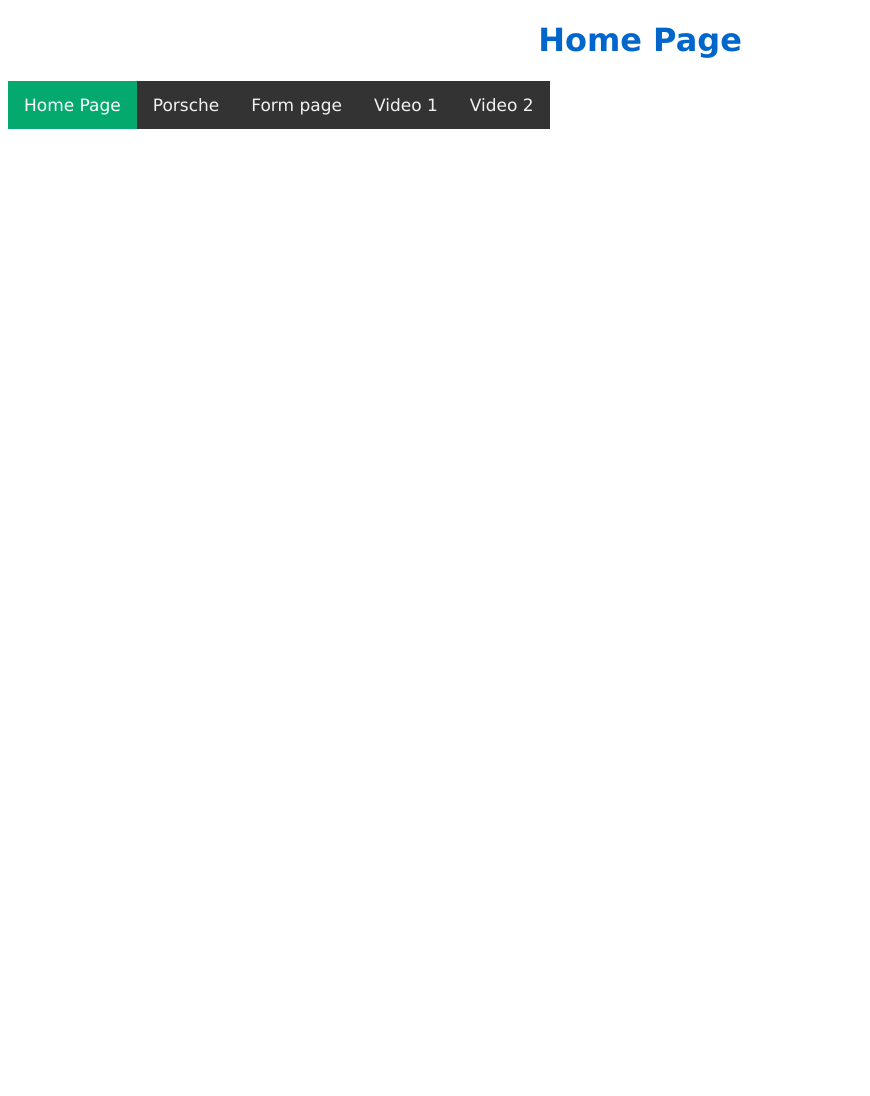
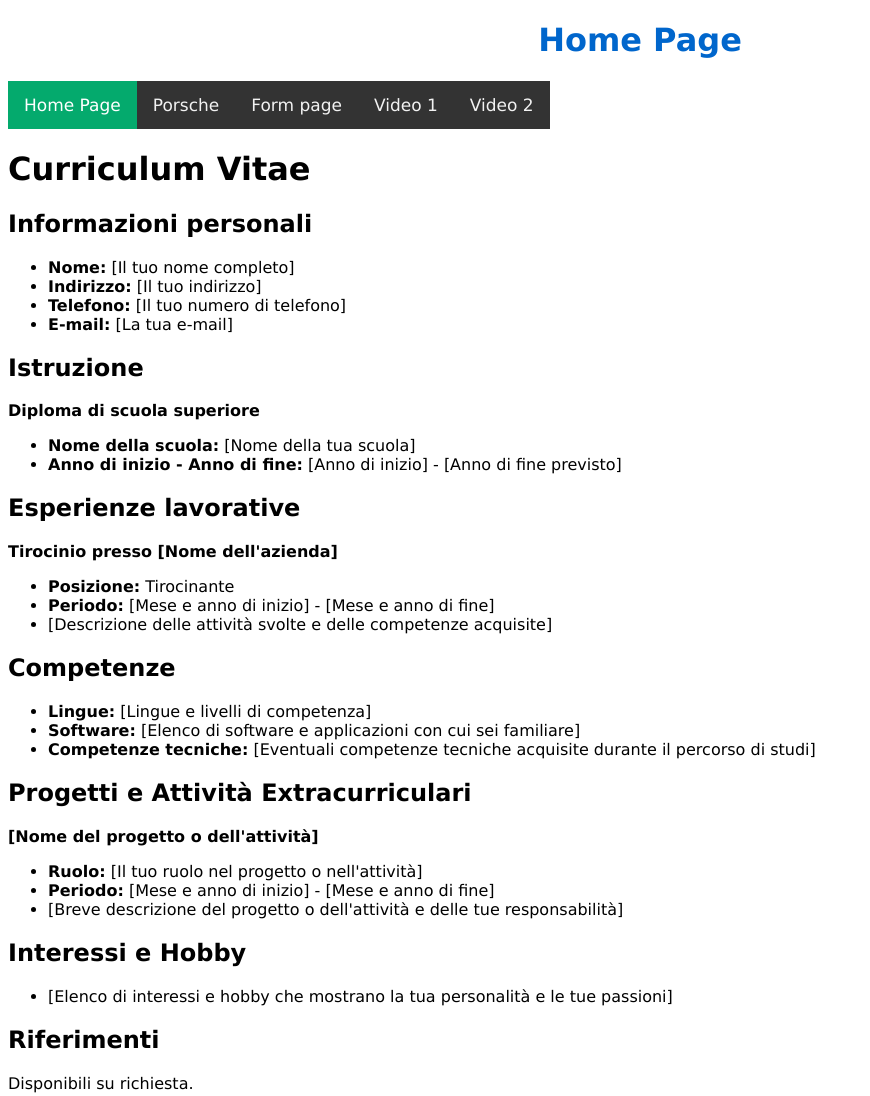
Before and after one commit to andreachiurla/Esercitazione, a plain HTML site: page index.html in a window 1280 px wide. Shown: the whole page, without its empty margins (0-870 px from the left). Before the commit the page ends 800 px from the top, so only its background shows below. Drawn offline with Linux system fonts and the light colour scheme.

Commit message:
CV structure added

```diff
--- a/index.html
+++ b/index.html
@@ -22,6 +22,54 @@
 </div>
 
 
+<h1>Curriculum Vitae</h1>
+
+<h2>Informazioni personali</h2>
+<ul>
+    <li><strong>Nome:</strong> [Il tuo nome completo]</li>
+    <li><strong>Indirizzo:</strong> [Il tuo indirizzo]</li>
+    <li><strong>Telefono:</strong> [Il tuo numero di telefono]</li>
+    <li><strong>E-mail:</strong> [La tua e-mail]</li>
+</ul>
+
+<h2>Istruzione</h2>
+<p><strong>Diploma di scuola superiore</strong></p>
+<ul>
+    <li><strong>Nome della scuola:</strong> [Nome della tua scuola]</li>
+    <li><strong>Anno di inizio - Anno di fine:</strong> [Anno di inizio] - [Anno di fine previsto]</li>
+</ul>
+
+<h2>Esperienze lavorative</h2>
+<p><strong>Tirocinio presso [Nome dell'azienda]</strong></p>
+<ul>
+    <li><strong>Posizione:</strong> Tirocinante</li>
+    <li><strong>Periodo:</strong> [Mese e anno di inizio] - [Mese e anno di fine]</li>
+    <li>[Descrizione delle attività svolte e delle competenze acquisite]</li>
+</ul>
+
+<h2>Competenze</h2>
+<ul>
+    <li><strong>Lingue:</strong> [Lingue e livelli di competenza]</li>
+    <li><strong>Software:</strong> [Elenco di software e applicazioni con cui sei familiare]</li>
+    <li><strong>Competenze tecniche:</strong> [Eventuali competenze tecniche acquisite durante il percorso di studi]</li>
+</ul>
+
+<h2>Progetti e Attività Extracurriculari</h2>
+<p><strong>[Nome del progetto o dell'attività]</strong></p>
+<ul>
+    <li><strong>Ruolo:</strong> [Il tuo ruolo nel progetto o nell'attività]</li>
+    <li><strong>Periodo:</strong> [Mese e anno di inizio] - [Mese e anno di fine]</li>
+    <li>[Breve descrizione del progetto o dell'attività e delle tue responsabilità]</li>
+</ul>
+
+<h2>Interessi e Hobby</h2>
+<ul>
+    <li>[Elenco di interessi e hobby che mostrano la tua personalità e le tue passioni]</li>
+</ul>
+
+<h2>Riferimenti</h2>
+<p>Disponibili su richiesta.</p>
+
 
 </body>
 
```
